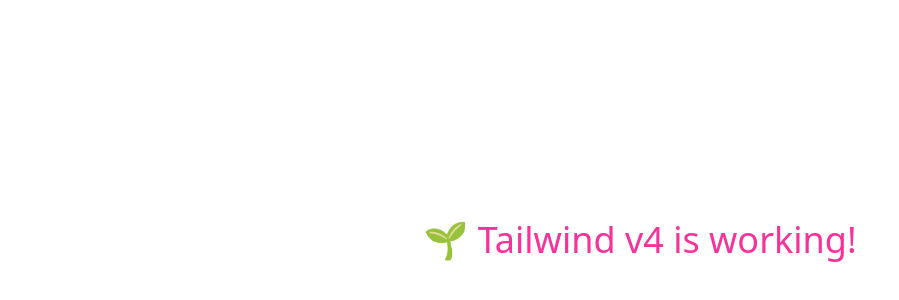
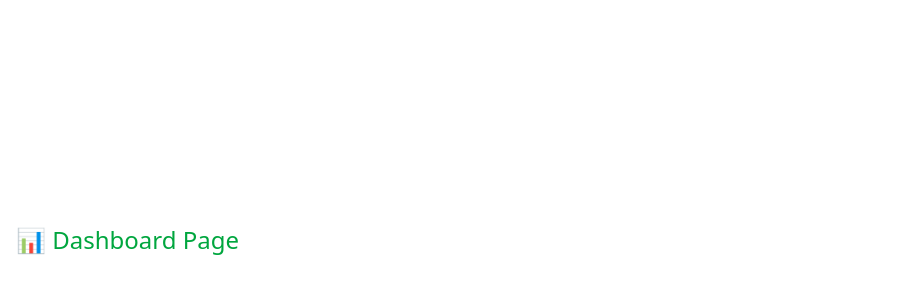
Before and after one commit to bakliwalvaibhav1/renewable-energy-visualizer, a React (Vite) app in the folder frontend/: page /dashboard in a window 1280 px wide. Shown: the part 180-480 px from the top of the page, without its empty margins (0-899 px from the left). Built offline with nearby package versions, Linux system fonts and the light colour scheme.

Commit message:
feat(frontend): setup routing with React Router v7 and base pages

```diff
--- a/frontend/src/App.tsx
+++ b/frontend/src/App.tsx
@@ -1,11 +1,9 @@
-import './App.css'
+import { Outlet } from "react-router-dom";
 
-function App() {
+export default function App() {
   return (
-    <div className="text-4xl text-pink-500 text-center mt-10">
-      🌱 Tailwind v4 is working!
+    <div className="p-4">
+      <Outlet />
     </div>
   );
 }
-
-export default App
--- a/frontend/src/main.tsx
+++ b/frontend/src/main.tsx
@@ -1,10 +1,11 @@
-import { StrictMode } from 'react'
-import { createRoot } from 'react-dom/client'
-import './index.css';
-import App from './App.tsx'
+import React from "react";
+import ReactDOM from "react-dom/client";
+import { RouterProvider } from "react-router-dom";
+import { router } from "./routes/router";
+import "./index.css";
 
-createRoot(document.getElementById('root')!).render(
-  <StrictMode>
-    <App />
-  </StrictMode>,
-)
+ReactDOM.createRoot(document.getElementById("root")!).render(
+  <React.StrictMode>
+    <RouterProvider router={router} />
+  </React.StrictMode>
+);
--- /dev/null
+++ b/frontend/src/pages/Dashboard.tsx
@@ -0,0 +1,7 @@
+export default function Dashboard() {
+    return (
+        <div className="text-center mt-10 text-2xl text-green-600">
+            📊 Dashboard Page
+        </div>
+    );
+}
--- /dev/null
+++ b/frontend/src/pages/Login.tsx
@@ -0,0 +1,7 @@
+export default function Login() {
+    return (
+        <div className="text-center mt-10 text-2xl text-blue-600">
+            🔐 Login Page
+        </div>
+    );
+}
--- /dev/null
+++ b/frontend/src/pages/NotFound.tsx
@@ -0,0 +1,7 @@
+export default function NotFound() {
+    return (
+        <div className="text-center mt-10 text-2xl text-red-600">
+            ❌ 404 - Page Not Found
+        </div>
+    );
+}
--- /dev/null
+++ b/frontend/src/routes/router.tsx
@@ -0,0 +1,15 @@
+import {createBrowserRouter, createRoutesFromElements, Route} from "react-router-dom";
+import App from "../App";
+import Login from "../pages/Login";
+import Dashboard from "../pages/Dashboard";
+import NotFound from "../pages/NotFound";
+
+export const router = createBrowserRouter(
+    createRoutesFromElements(
+        <Route path="/" element={<App />}>
+            <Route index element={<Login />} />
+            <Route path="dashboard" element={<Dashboard />} />
+            <Route path="*" element={<NotFound />} />
+        </Route>
+    )
+);
```
